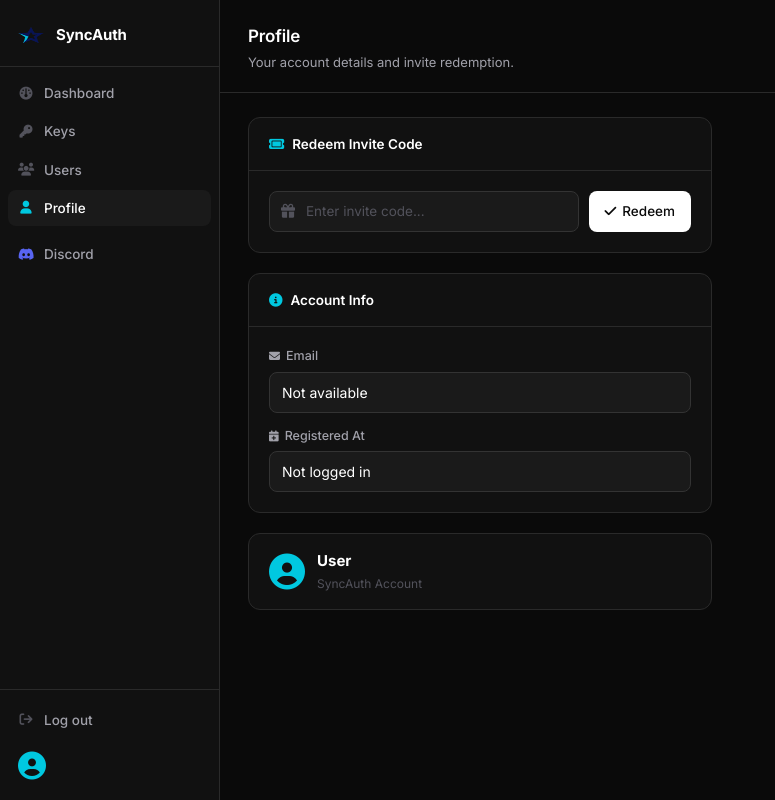
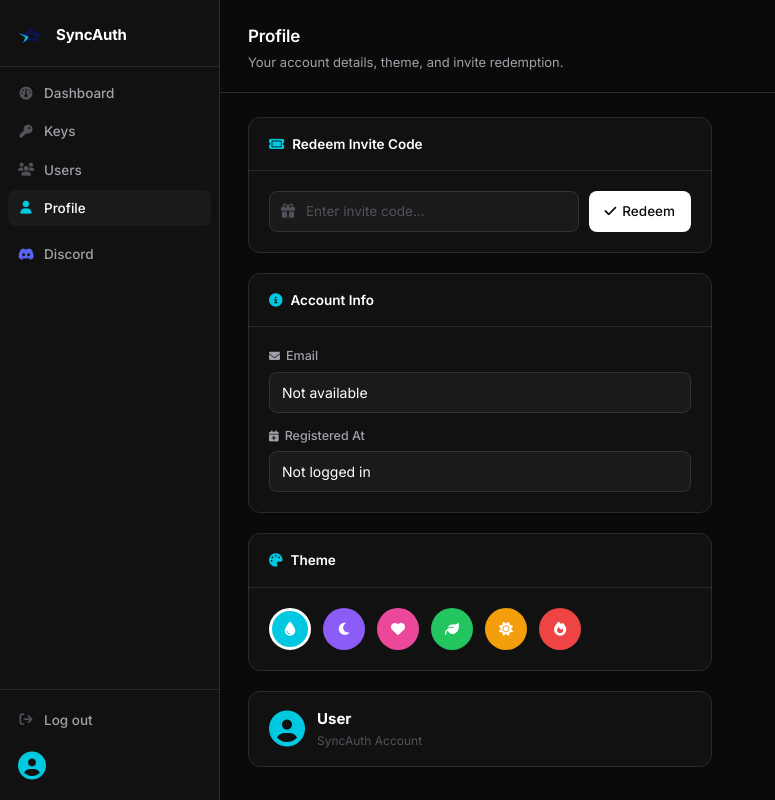
Before and after one commit to syncsnowden/syncautha, a Next.js app: page /profile in a window 1280 px wide. Shown: the whole page, without its empty margins (0-775 px from the left). Built offline with nearby package versions, Linux system fonts and the light colour scheme; no server answers.

Commit message:
feat: theme picker in profile - cyan, purple, pink, green, amber, red

```diff
--- a/src/app/(app)/layout.tsx
+++ b/src/app/(app)/layout.tsx
@@ -18,6 +18,14 @@
   const router = useRouter();
   const [email, setEmail] = useState("");
   const [username, setUsername] = useState("");
+
+  useEffect(() => {
+    if (typeof window === "undefined") return;
+    const c = localStorage.getItem("syncauth_theme") || "#00c8e0";
+    document.documentElement.style.setProperty("--accent", c);
+    document.documentElement.style.setProperty("--accent-dim", c + "1f");
+    document.documentElement.style.setProperty("--accent-border", c + "40");
+  }, []);
 
   useEffect(() => {
     const supabase = getSupabase();
--- a/src/app/(app)/profile/page.tsx
+++ b/src/app/(app)/profile/page.tsx
@@ -2,6 +2,27 @@
 import { useEffect, useState } from "react";
 import { getSupabase } from "@/lib/supabase/client";
 import toast from "react-hot-toast";
+
+const THEMES = [
+  { name: "Cyan", value: "#00c8e0", icon: "fa-droplet" },
+  { name: "Purple", value: "#8b5cf6", icon: "fa-moon" },
+  { name: "Pink", value: "#ec4899", icon: "fa-heart" },
+  { name: "Green", value: "#22c55e", icon: "fa-leaf" },
+  { name: "Amber", value: "#f59e0b", icon: "fa-sun" },
+  { name: "Red", value: "#ef4444", icon: "fa-fire" },
+];
+
+function applyTheme(color: string) {
+  document.documentElement.style.setProperty("--accent", color);
+  document.documentElement.style.setProperty("--accent-dim", color + "1f");
+  document.documentElement.style.setProperty("--accent-border", color + "40");
+  localStorage.setItem("syncauth_theme", color);
+}
+
+function getSavedTheme(): string {
+  if (typeof window === "undefined") return "#00c8e0";
+  return localStorage.getItem("syncauth_theme") || "#00c8e0";
+}
 
 export default function ProfilePage() {
   const [email, setEmail] = useState("");
@@ -9,6 +30,11 @@
   const [registeredAt, setRegisteredAt] = useState("Loading...");
   const [inviteCode, setInviteCode] = useState("");
   const [redeeming, setRedeeming] = useState(false);
+  const [theme, setTheme] = useState(getSavedTheme);
+
+  useEffect(() => {
+    applyTheme(theme);
+  }, []);
 
   useEffect(() => {
     const supabase = getSupabase();
@@ -44,6 +70,12 @@
     }
   }
 
+  const handleTheme = (color: string) => {
+    setTheme(color);
+    applyTheme(color);
+    toast.success(`Theme set to ${THEMES.find(t => t.value === color)?.name}`);
+  };
+
   const handleRedeem = async () => {
     if (!inviteCode.trim()) {
       toast.error("Enter an invite code.");
@@ -69,7 +101,7 @@
     <>
       <div className="page-header">
         <h1 className="page-title">Profile</h1>
-        <p className="page-subtitle">Your account details and invite redemption.</p>
+        <p className="page-subtitle">Your account details, theme, and invite redemption.</p>
       </div>
 
       <div className="page-body" style={{ maxWidth: 520 }}>
@@ -83,32 +115,10 @@
           <div className="card-body">
             <div style={{ display: "flex", gap: 10 }}>
               <div style={{ position: "relative", flex: 1 }}>
-                <i
-                  className="fa-solid fa-gift"
-                  style={{
-                    position: "absolute",
-                    left: 12,
-                    top: "50%",
-                    transform: "translateY(-50%)",
-                    color: "var(--text-3)",
-                    fontSize: 14,
-                    zIndex: 1,
-                  }}
-                />
-                <input
-                  className="input"
-                  value={inviteCode}
-                  onChange={(e) => setInviteCode(e.target.value)}
-                  placeholder="Enter invite code..."
-                  style={{ paddingLeft: 36 }}
-                />
+                <i className="fa-solid fa-gift" style={{ position: "absolute", left: 12, top: "50%", transform: "translateY(-50%)", color: "var(--text-3)", fontSize: 14, zIndex: 1 }} />
+                <input className="input" value={inviteCode} onChange={(e) => setInviteCode(e.target.value)} placeholder="Enter invite code..." style={{ paddingLeft: 36 }} />
               </div>
-              <button
-                className="btn btn-primary"
-                onClick={handleRedeem}
-                disabled={redeeming}
-                style={{ width: "auto", gap: 6 }}
-              >
+              <button className="btn btn-primary" onClick={handleRedeem} disabled={redeeming} style={{ width: "auto", gap: 6 }}>
                 <i className="fa-solid fa-check" />
                 {redeeming ? "Redeeming..." : "Redeem"}
               </button>
@@ -129,14 +139,7 @@
                 <i className="fa-solid fa-envelope" style={{ marginRight: 6, fontSize: 11 }} />
                 Email
               </label>
-              <div style={{
-                padding: "9px 12px",
-                background: "var(--bg-2)",
-                border: "1px solid var(--border-2)",
-                borderRadius: "var(--radius)",
-                color: "var(--text-1)",
-                fontSize: 14,
-              }}>
+              <div style={{ padding: "9px 12px", background: "var(--bg-2)", border: "1px solid var(--border-2)", borderRadius: "var(--radius)", color: "var(--text-1)", fontSize: 14 }}>
                 {email || "Not available"}
               </div>
             </div>
@@ -145,37 +148,53 @@
                 <i className="fa-solid fa-calendar-plus" style={{ marginRight: 6, fontSize: 11 }} />
                 Registered At
               </label>
-              <div style={{
-                padding: "9px 12px",
-                background: "var(--bg-2)",
-                border: "1px solid var(--border-2)",
-                borderRadius: "var(--radius)",
-                color: "var(--text-1)",
-                fontSize: 14,
-              }}>
+              <div style={{ padding: "9px 12px", background: "var(--bg-2)", border: "1px solid var(--border-2)", borderRadius: "var(--radius)", color: "var(--text-1)", fontSize: 14 }}>
                 {registeredAt}
               </div>
             </div>
           </div>
         </div>
 
-        <div style={{
-          display: "flex",
-          alignItems: "center",
-          gap: 12,
-          padding: "16px 20px",
-          background: "var(--bg-1)",
-          border: "1px solid var(--border)",
-          borderRadius: "var(--radius-lg)",
-        }}>
+        <div className="card" style={{ marginBottom: 20 }}>
+          <div className="card-header">
+            <span className="card-title">
+              <i className="fa-solid fa-palette" style={{ marginRight: 8, color: "var(--accent)" }} />
+              Theme
+            </span>
+          </div>
+          <div className="card-body">
+            <div style={{ display: "flex", gap: 12, flexWrap: "wrap" }}>
+              {THEMES.map((t) => (
+                <button
+                  key={t.value}
+                  onClick={() => handleTheme(t.value)}
+                  title={t.name}
+                  style={{
+                    width: 42,
+                    height: 42,
+                    borderRadius: "50%",
+                    background: t.value,
+                    border: theme === t.value ? "3px solid #fff" : "3px solid transparent",
+                    cursor: "pointer",
+                    display: "flex",
+                    alignItems: "center",
+                    justifyContent: "center",
+                    transition: "all 0.15s ease",
+                    outline: "none",
+                  }}
+                >
+                  <i className={`fa-solid ${t.icon}`} style={{ color: "#fff", fontSize: 14 }} />
+                </button>
+              ))}
+            </div>
+          </div>
+        </div>
+
+        <div style={{ display: "flex", alignItems: "center", gap: 12, padding: "16px 20px", background: "var(--bg-1)", border: "1px solid var(--border)", borderRadius: "var(--radius-lg)" }}>
           <i className="fa-solid fa-circle-user" style={{ fontSize: 36, color: "var(--accent)" }} />
           <div>
-            <div style={{ fontSize: 15, fontWeight: 700, color: "var(--text-1)" }}>
-              {username || "User"}
-            </div>
-            <div style={{ fontSize: 12, color: "var(--text-3)", marginTop: 2 }}>
-              SyncAuth Account
-            </div>
+            <div style={{ fontSize: 15, fontWeight: 700, color: "var(--text-1)" }}>{username || "User"}</div>
+            <div style={{ fontSize: 12, color: "var(--text-3)", marginTop: 2 }}>SyncAuth Account</div>
           </div>
         </div>
       </div>
```
